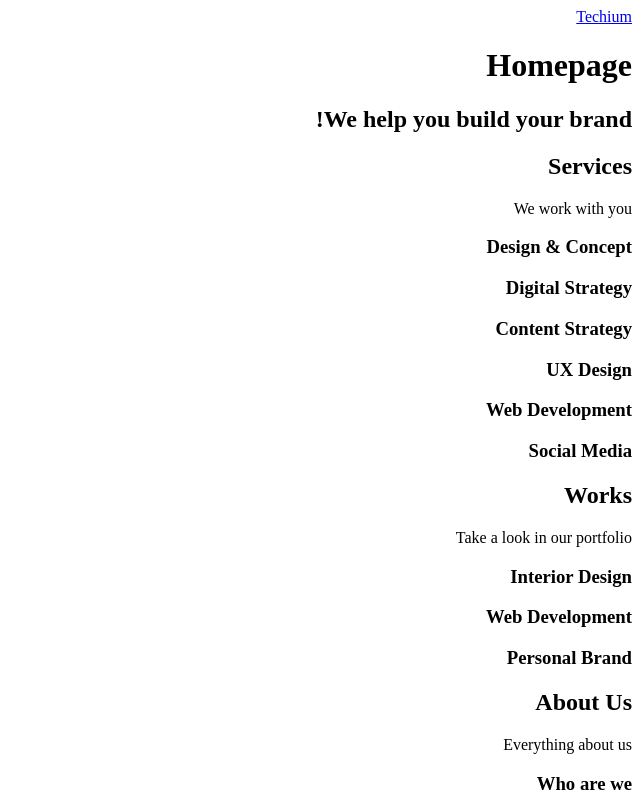
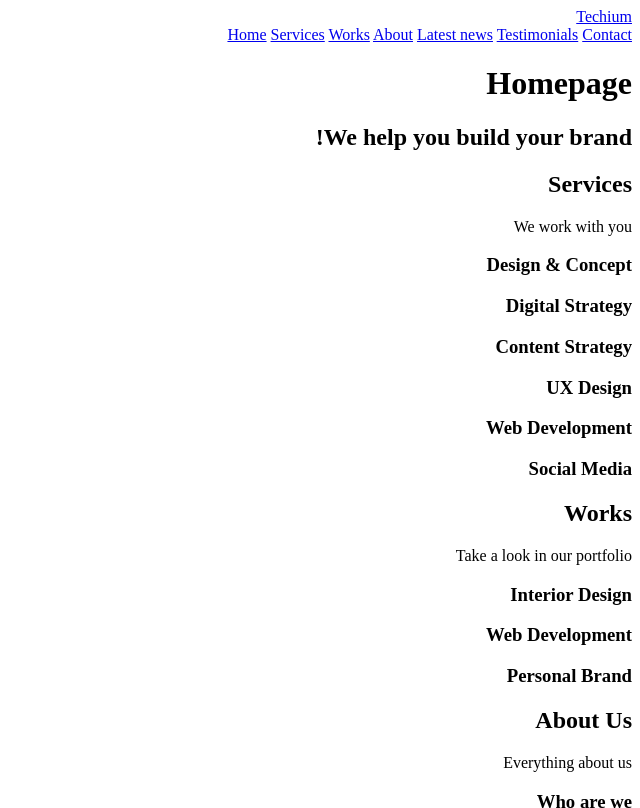
Before and after one commit to LeandroPintosChelli/holbertonschool-web_front_end, a plain HTML site: page html_advanced/20-index.html in a window 1280 px wide. Shown: the top 808 px of the page, without its empty margins (640-1280 px from the left). Drawn offline with Linux system fonts and the light colour scheme.

Commit message:
Fix task 20

```diff
--- a/html_advanced/20-index.html
+++ b/html_advanced/20-index.html
@@ -23,8 +23,13 @@
                 </a>
             </div>
             <nav>
-                <a href="/Home"></a>
-                <a href="/services"></a>
+                <a href="/">Home</a>
+                <a href="#services">Services</a>
+                <a href="#works">Works</a>
+                <a href="#about">About</a>
+                <a href="#latest_news">Latest news</a>
+                <a href="#testimonials">Testimonials</a>
+                <a href="#contact">Contact</a>
             </nav>
         </div>
     </header>
```
